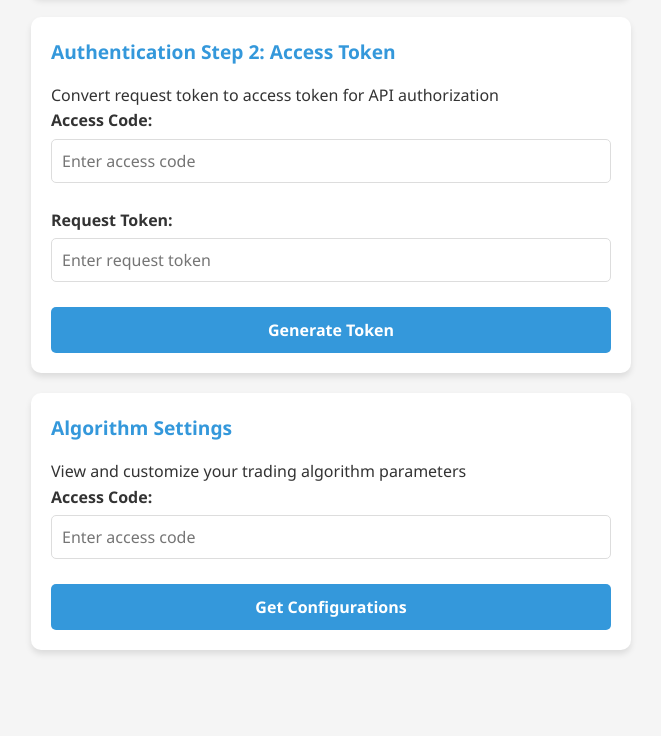
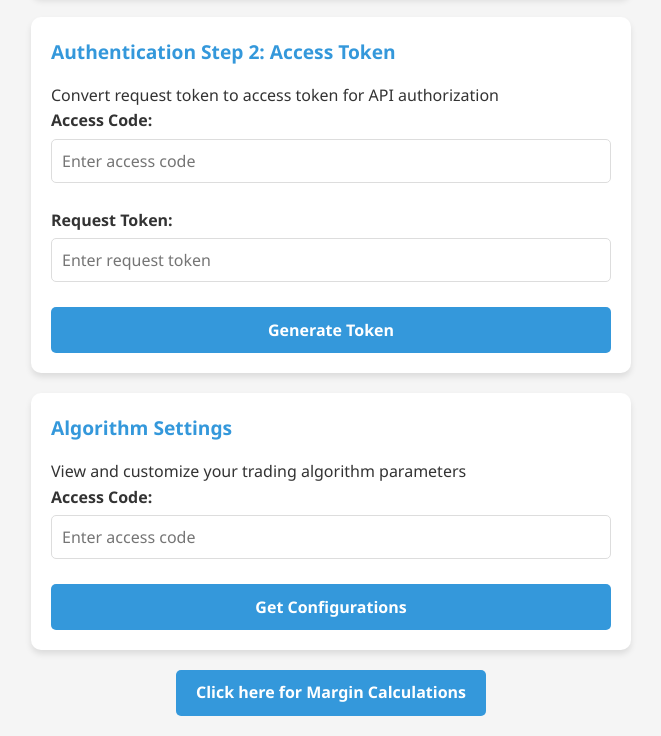
Before and after one commit to aje-et/kiteui, a plain HTML site: page index.html in a window 1280 px wide. Shown: the part 851-1587 px from the top of the page, without its empty margins (309-970 px from the left). Before the commit the page ends 1541 px from the top, so only its background shows below. Drawn offline with Linux system fonts and the light colour scheme.

Commit message:
Added calculation page button

```diff
--- a/index.html
+++ b/index.html
@@ -394,6 +394,10 @@
 
     </div>
 
+    <div class="container" style="text-align: center; margin-top: 20px;">
+        <a href="calculation.html" style="display: inline-block; padding: 10px 20px; background-color: var(--primary-color); color: white; text-decoration: none; border-radius: 5px; font-weight: 600;">Click here for Margin Calculations</a>
+    </div>
+
     <script src="trade.js"></script>
 </body>
 </html>
```
